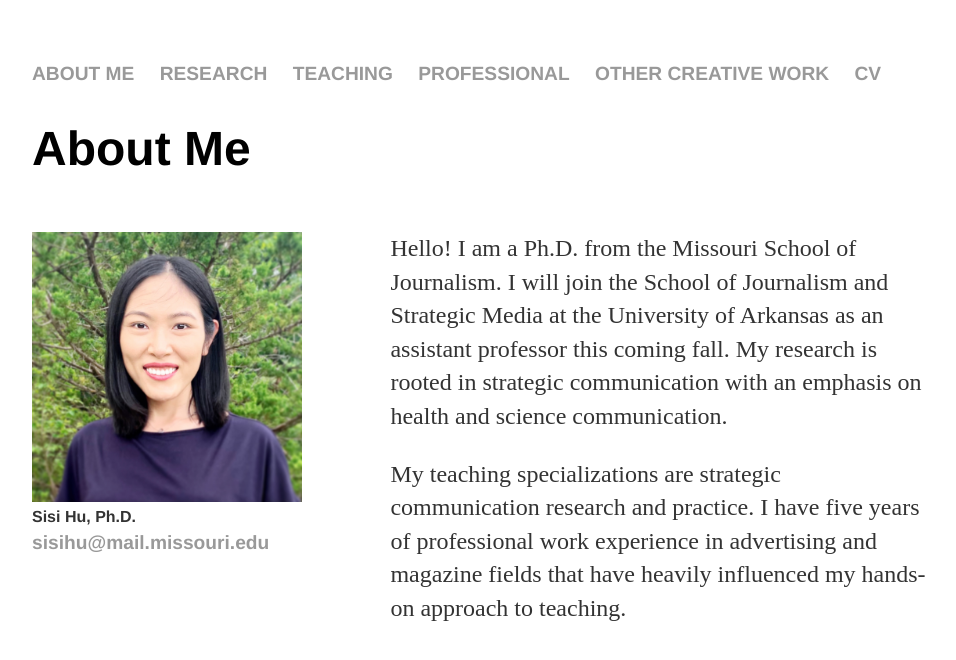
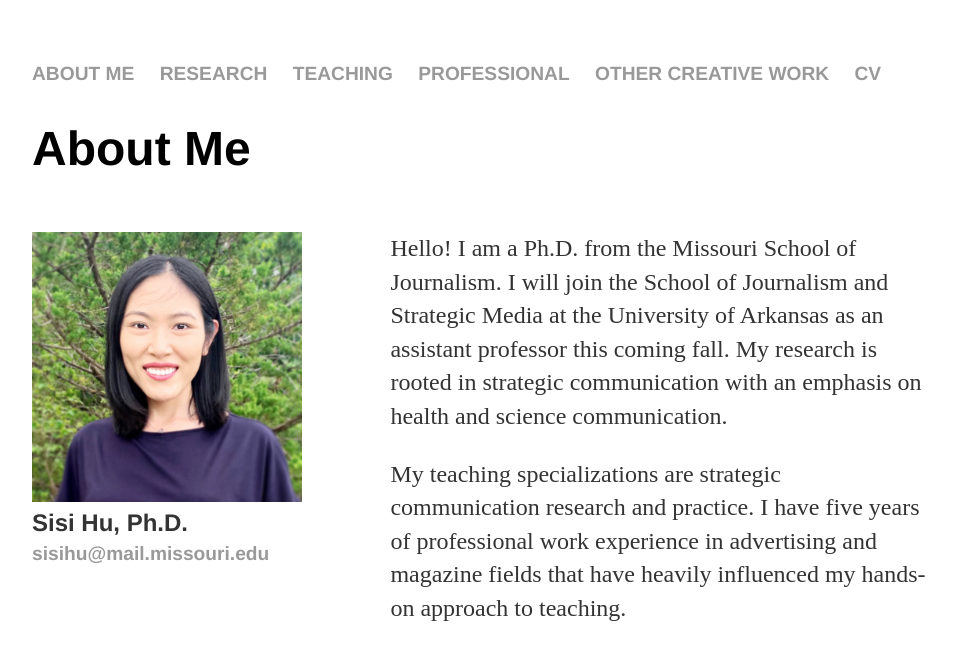
Before and after one commit to sisihuphd/sisihuphd.github.io, a Jekyll site: the page built from index.html, in a window 1280 px wide. Shown: the top 660 px of the page, without its empty margins (160-1116 px from the left). Built offline with Jekyll 4.4.1, drawn with Linux system fonts in a browser that asks for light colours.

Commit message:
Update index.html

```diff
--- a/index.html
+++ b/index.html
@@ -13,7 +13,7 @@ title: Sisi Hu | About Me
 			          I have five years of professional work experience in advertising and magazine fields that have heavily influenced my hands-on approach to teaching.  </p>
 	      </div>
               <div id="profile-photo"><img src="../images/IMG_7355.JPG" width="270">
-	<p style = "font-family: Helvetica, Arial, Sans-Serif;font-size:1em;font-weight: bold;margin:0;">Sisi Hu, Ph.D.</p>
+	<p style = "font-family: Helvetica, Arial, Sans-Serif;font-size:1.5em;font-weight: bold;margin:0;">Sisi Hu, Ph.D.</p>
 		      <ul style = "font-family:Helvetica, Arial, Sans-Serif; padding: 0; list-style:none; font-weight: bold;margin-block:0;"><li><a href="mailto:sisihu@mail.missouri.edu">sisihu@mail.missouri.edu</a></li></ul>
 	</div>
 
```
